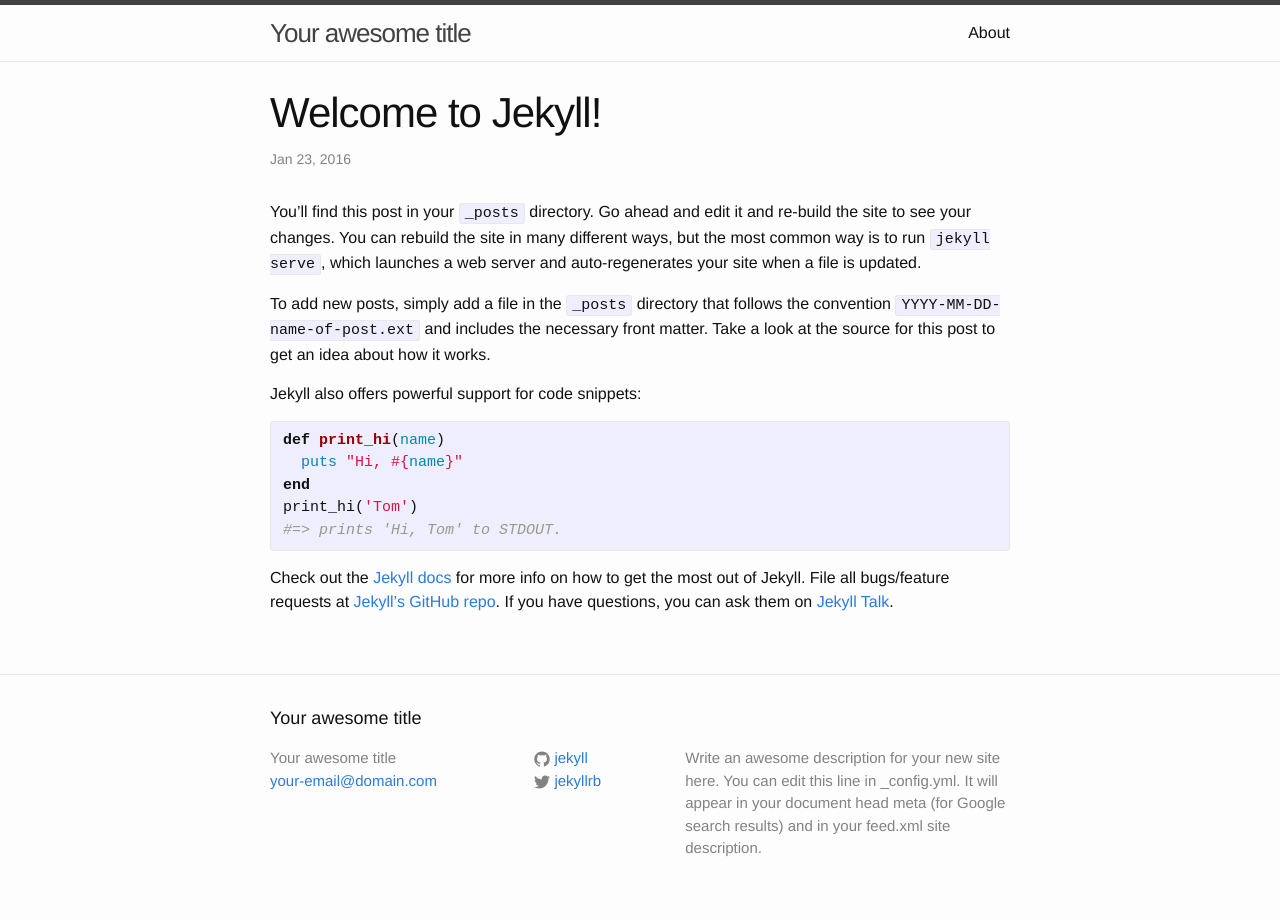
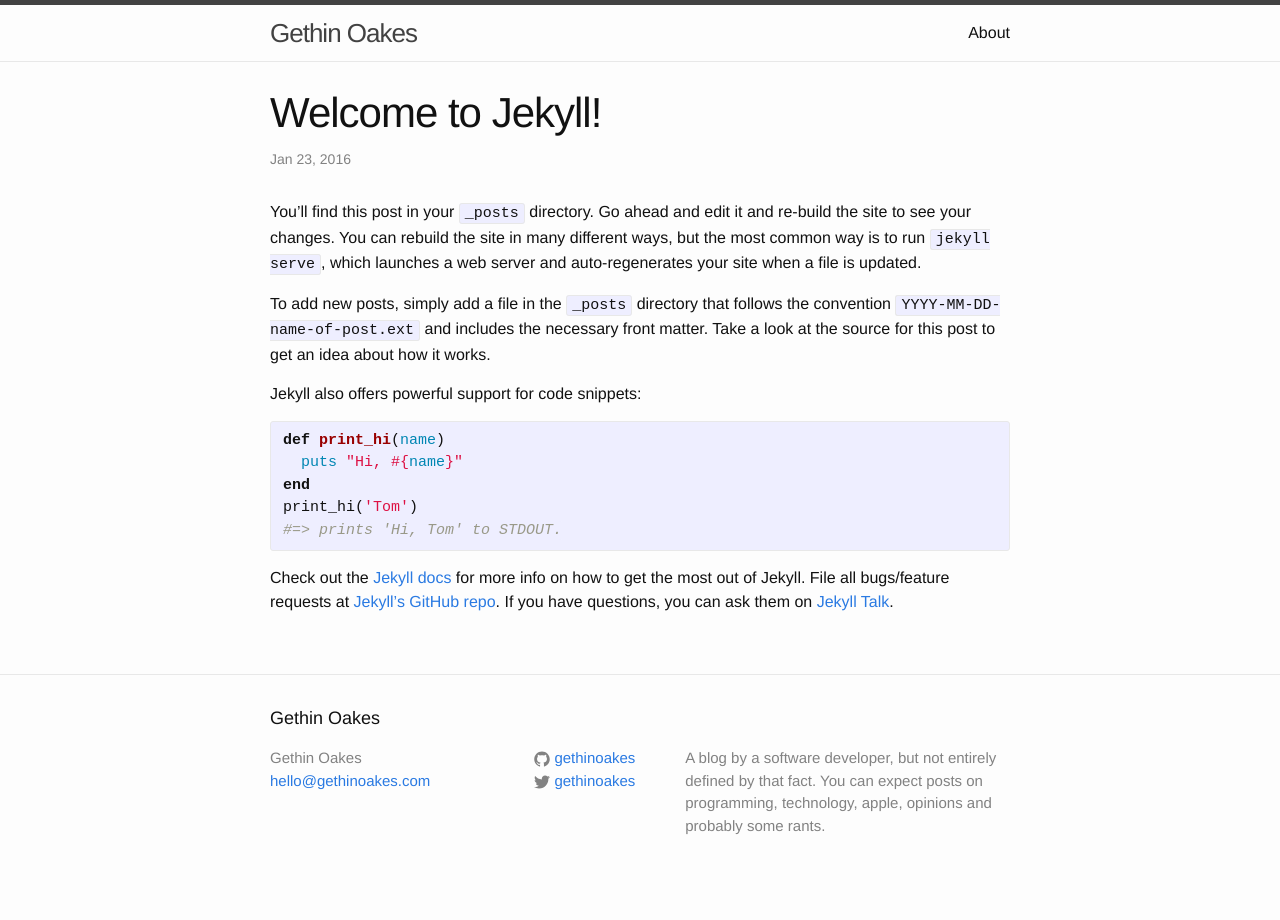
Before and after one commit to gethinoakes/gethinoakes.github.io, a Jekyll site: the page built from _posts/2016-01-23-welcome-to-jekyll.markdown, in a window 1280 px wide. Built offline with Jekyll 4.4.1, drawn with Linux system fonts in a browser that asks for light colours.

Commit message:
starting configurations

```diff
--- a/_config.yml
+++ b/_config.yml
@@ -1,21 +1,14 @@
-# Welcome to Jekyll!
-#
-# This config file is meant for settings that affect your whole blog, values
-# which you are expected to set up once and rarely need to edit after that.
-# For technical reasons, this file is *NOT* reloaded automatically when you use
-# 'jekyll serve'. If you change this file, please restart the server process.
-
 # Site settings
-title: Your awesome title
-email: your-email@domain.com
+title: Gethin Oakes
+email: hello@gethinoakes.com
 description: > # this means to ignore newlines until "baseurl:"
-  Write an awesome description for your new site here. You can edit this
-  line in _config.yml. It will appear in your document head meta (for
-  Google search results) and in your feed.xml site description.
+  A blog by a software developer, but not entirely defined by that fact.
+  You can expect posts on programming, technology, apple, opinions and probably some rants.
 baseurl: "" # the subpath of your site, e.g. /blog
 url: "http://yourdomain.com" # the base hostname & protocol for your site
-twitter_username: jekyllrb
-github_username:  jekyll
+twitter_username: gethinoakes
+github_username:  gethinoakes
 
 # Build settings
 markdown: kramdown
+permalink: :year/:month/:day/:title
--- a/_posts/2016-01-23-welcome-to-jekyll.markdown
+++ b/_posts/2016-01-23-welcome-to-jekyll.markdown
@@ -3,6 +3,7 @@
 title:  "Welcome to Jekyll!"
 date:   2016-01-23 17:01:53 +0000
 categories: jekyll update
+<!-- permalink: welcome -->
 ---
 You’ll find this post in your `_posts` directory. Go ahead and edit it and re-build the site to see your changes. You can rebuild the site in many different ways, but the most common way is to run `jekyll serve`, which launches a web server and auto-regenerates your site when a file is updated.
 
```
Also changed, not shown: 1 other file.
